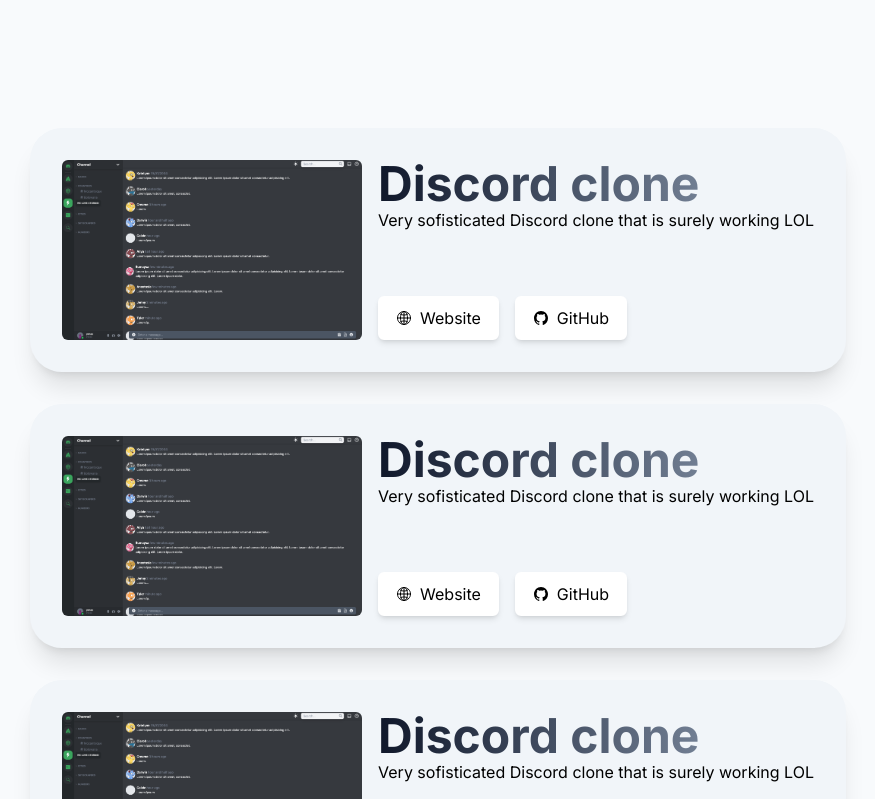
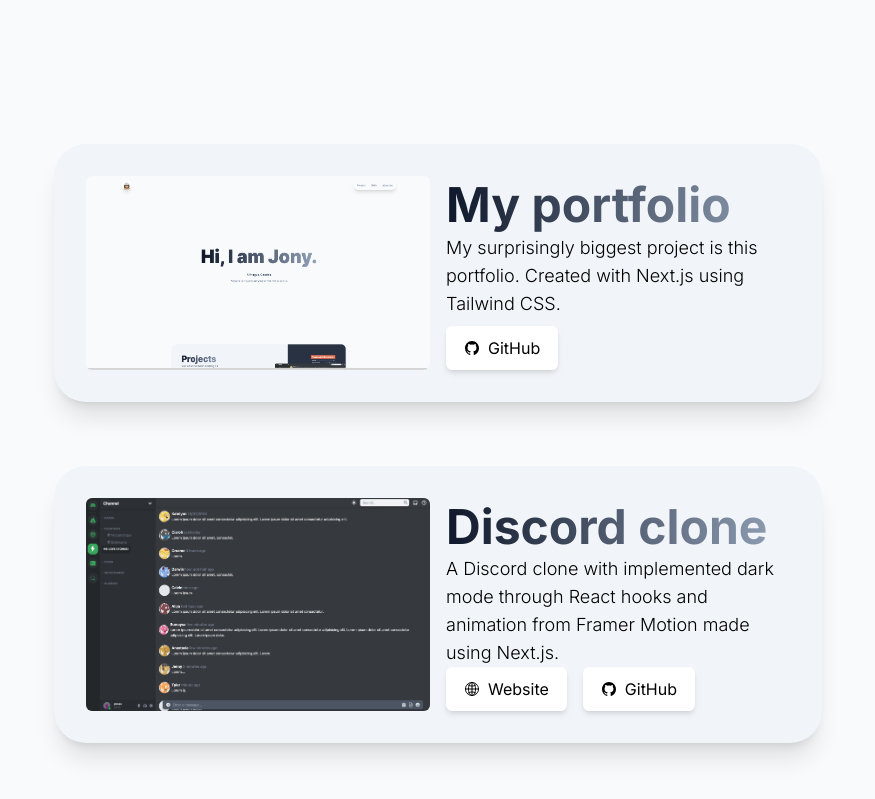
Before and after one commit to artdukintsugi/portfolio, a Next.js app: page /projects in a window 1280 px wide. Shown: the part 400-1199 px from the top of the page, without its empty margins (202-1077 px from the left). Built offline with nearby package versions, Linux system fonts and the light colour scheme.

Commit message:
did a basic setup for my projects

```diff
--- a/app/projects/page.js
+++ b/app/projects/page.js
@@ -4,8 +4,8 @@
 export default function Projects() {
   return (
     <div>
-      <header className="flex flex-col items-center justify-center gap-4 p-32 px-16 sm:px-32 h-30 ">
-        <h1 className="text-5xl font-black !leading-normal text-center lg:text-9xl sm:text-7xl md:text-8xl gradient text-fuchsia-700 sm:text-amber-500 md:text-blue-700 lg:text-red-500 xl:text-emerald-500">
+      <header className="flex flex-col items-center justify-center gap-4 p-8 px-16 sm:p-16 lg:p-32 sm:px-32 h-30 ">
+        <h1 className="text-5xl font-black !leading-normal text-center lg:text-9xl sm:text-7xl md:text-8xl gradient text-fuchsia-700 sm:text-amber-500 md:text-blue-700 lg:text-red-500 xl:text-emerald-500 2xl:text-black">
           Projects
         </h1>
         <h3 className="max-w-3xl text-xs text-center text-slate-500 md:text-base">
@@ -14,25 +14,31 @@
           questions please feel free to contact me.
         </h3>
       </header>
-      <div className="flex flex-col items-center justify-center">
+      <div className="flex flex-col items-center justify-center w-screen">
         <Project
-          name="Discord clone"
-          img="dcclone.png"
-          url="https://discord-clone-yonas.vercel.app/"
-          text="Very sofisticated Discord clone that is surely working LOL"
+          name="My portfolio"
+          img="portfolio.png"
+          github="https://github.com/yonysek/portfolio"
+          text="My surprisingly biggest project is this portfolio. Created with Next.js using Tailwind CSS."
         />
         <Project
           name="Discord clone"
           img="dcclone.png"
           url="https://discord-clone-yonas.vercel.app/"
-          text="Very sofisticated Discord clone that is surely working LOL"
+          github="https://github.com/yonysek/discord-clone"
+          text="A Discord clone with implemented dark mode through React hooks and animation from Framer Motion made using Next.js."
         />
         <Project
-          name="Discord clone"
-          img="dcclone.png"
-          url="https://discord-clone-yonas.vercel.app/"
-          text="Very sofisticated Discord clone that is surely working LOL"
+          name="Password generator"
+          img="passcreator.png"
+          url="https://password-generator-yonas.netlify.app/"
+          github="https://github.com/yonysek/password-creator"
+          text="Password generator app with custom settings created in Vue.js and Tailwind CSS (obviously)."
         />
+
+        <h1 className="z-10 px-4 py-2 my-24 text-2xl font-black leading-normal text-center border-2 shadow-lg opacity-50 rounded-xl bg- border-slate-400 gradient lg:text-5xl sm:text-3xl md:text-4xl bg-slate-50">
+          MORE COMING!
+        </h1>
       </div>
       <div className="mt-8">
         <Footer />
--- a/components/MainCard.js
+++ b/components/MainCard.js
@@ -11,7 +11,7 @@
   return (
     <div
       id={id}
-      className="my-16 lg:my-24 w-screen h-80 min-[450px]:h-[26rem] sm:h-[26rem] md:h-96 flex flex-col items-center justify-center "
+      className="my-16 lg:my-24 w-screen h-80 min-[450px]:h-[26rem] sm:h-[26rem] md:h-96 flex flex-col items-center justify-center"
     >
       <Link
         href={`/${id}`}
@@ -35,4 +35,4 @@
   );
 }
 
-// text-fuchsia-700 sm:text-amber-500 md:text-blue-700 lg:text-red-500 xl:text-emerald-500
+// text-fuchsia-700 sm:text-amber-500 md:text-blue-700 lg:text-red-500 xl:text-emerald-500 2xl:text-black
--- a/components/Project.js
+++ b/components/Project.js
@@ -1,42 +1,69 @@
 import Image from "next/image";
 import { IoGlobeOutline, IoLogoGithub } from "react-icons/io5";
 
+// export default function Project({ name, url, github, text, img }) {
+//   return (
+//     <div className="my-16 lg:my-24 w-screen h-80 min-[450px]:h-[26rem] sm:h-[26rem] md:h-96 flex flex-col items-center justify-center">
+//       <div className="group hover:scale-[1.02] hover:shadow-2xl w-4/5 md:w-3/5 3xl:w-1/2 h-full shadow-xl rounded-[2rem] flex gap-2 flex-col items-center lg:items-start justify-start lg:justify-between cursor-pointer transition-all duration-200 overflow-hidden bg-slate-100 hover:bg-slate-50 relative p-8 md:p-16">
+//         <div className="relative w-full sm:w-auto sm:h-40 md:h-44 lg:h-48 aspect-video">
+//           <Image className="rounded-md" fill src={`/${img}`} alt={name} />
+//         </div>
+//         <div className="flex flex-col items-start justify-between gap-4">
+//           <div>
+//             <h1 className="text-xl font-bold md:text-3xl lg:text-5xl gradient">
+//               {name}
+//             </h1>
+//             <p className="text-xs font-light lg:text-start lg:text-lg">
+//               {text}
+//             </p>
+//           </div>
+//           <div className="flex flex-row items-center justify-center gap-4">
+//             <Button href={url} Icon={IoGlobeOutline} text="Website" />
+//             <Button href={github} Icon={IoLogoGithub} text="GitHub" />
+//           </div>
+//         </div>
+//       </div>
+//     </div>
+//   );
+// }
+
+function Button({ Icon, href, text }) {
+  return (
+    <a href={href} target="_blank">
+      <button className="flex flex-row items-center justify-center gap-2 p-2 py-2 text-base transition-all duration-200 bg-white border-2 border-white rounded-md shadow-md md:py-2 md:p-4 justify-self-end group-hover:scale-105 group-hover:shadow-lg hover:bg-slate-100 group/button">
+        <Icon className="transition-all duration-200 group-hover/button:scale-110" />
+        <span className="hidden transition-all duration-200 md:block group-hover/button:font-medium">
+          {text}
+        </span>
+      </button>
+    </a>
+  );
+}
+
 export default function Project({ name, url, github, text, img }) {
   return (
-    <div className="my-4 mx-16 shadow-xl p-8 bg-slate-100 hover:bg-slate-50 group hover:scale-[1.02] hover:shadow-2xl transition-all duration-200 rounded-[2rem] flex flex-row gap-4">
-      <Image
-        className="rounded-md"
-        width={300}
-        height={300}
-        src={`/${img}`}
-        alt={name}
-      />
-      <div className="flex flex-col items-start justify-between">
-        <div>
-          <h1 className="text-xl font-bold md:text-3xl lg:text-5xl gradient">
+    <div className="transition-all duration-200 flex flex-col md:flex-row justify-center gap-4 w-2/3 md:w-4/5 lg:w-3/5 my-4 lg:my-8 bg-slate-100 hover:bg-slate-50 hover:scale-[1.02] hover:shadow-2xl shadow-xl rounded-[2rem] p-8">
+      <div className="relative w-full md:w-1/2 2xl:w-1/3 aspect-video">
+        <Image className="rounded-md" fill src={`/${img}`} alt={name} />{" "}
+      </div>
+      <div className="flex flex-col items-center justify-between w-full gap-4 md:w-1/2 md:items-start md:gap-0 2xl:w-2/3 ">
+        <div className="flex-grow">
+          <h1 className="text-xl !leading-[1.2] font-bold text-center md:text-left md:text-3xl lg:text-4xl xl:text-5xl gradient">
             {name}
           </h1>
-          <p>{text}</p>
+          <p className="overflow-hidden text-xs font-light text-center md:text-left max-h-32 lg:text-start md:text-base xl:text-lg">
+            {text}
+          </p>
         </div>
         <div className="flex flex-row items-center justify-center gap-4">
-          <Button href={url} Icon={IoGlobeOutline} text="Website" />
-          <Button href={github} Icon={IoLogoGithub} text="GitHub" />
+          {url ? (
+            <Button href={url} Icon={IoGlobeOutline} text="Website" />
+          ) : null}
+          {github ? (
+            <Button href={github} Icon={IoLogoGithub} text="GitHub" />
+          ) : null}
         </div>
       </div>
     </div>
   );
 }
-
-function Button({ Icon, href, text }) {
-  return (
-    <button
-      href={href}
-      className="flex flex-row items-center justify-center gap-1 p-1 text-xs transition-all duration-200 bg-white border-2 border-white rounded-md shadow-md justify-self-end md:py-2 md:p-4 md:gap-2 md:text-base group-hover:scale-105 group-hover:shadow-lg hover:bg-slate-100 group/button"
-    >
-      <Icon className="transition-all duration-200 group-hover/button:scale-110" />
-      <span className="transition-all duration-200 group-hover/button:font-medium">
-        {text}
-      </span>
-    </button>
-  );
-}
```
Also changed, not shown: public/portfolio.png (added).
